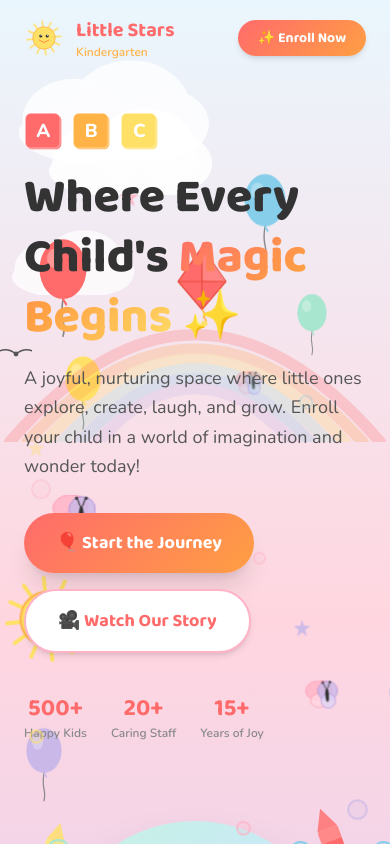
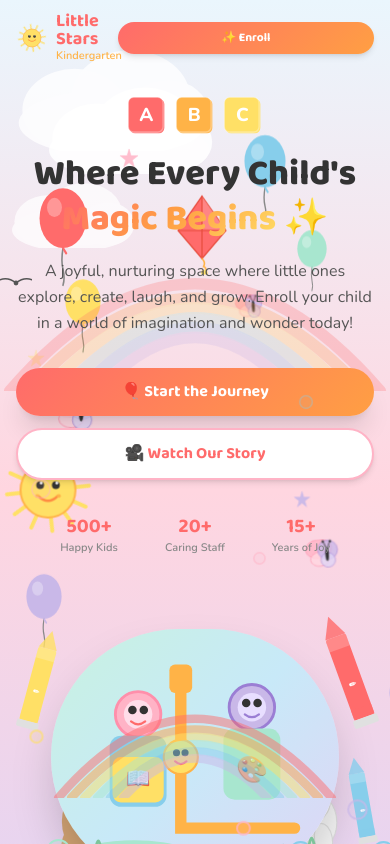
Before and after one commit to pravin1605/kindergarden2, a React (Vite) app: page / in a window 390 px wide. Shown: the top 844 px of the page. Built offline with nearby package versions, Linux system fonts and the light colour scheme; the HTML template or start-up script is replaced by a standard one.

Commit message:
Make website responsive

```diff
--- a/src/App.tsx
+++ b/src/App.tsx
@@ -233,24 +233,24 @@ function LoadingScreen({ onDone }: { onDone: () => void }) {
   const blockColors = ['#FF6B6B','#FF9F43','#FFE066','#A8E6CF','#87CEEB','#C9B8E8','#FFB3C6']
 
   return (
-    <div className="loading-screen">
-      <SmilingSun className="w-20 h-20 animate-pulse-soft mb-4" />
-      <h1 className="text-4xl font-bold text-center mb-2" style={{ fontFamily: "'Baloo 2', cursive", color: '#FF6B6B' }}>
+    <div className="loading-screen px-4 sm:px-6">
+      <SmilingSun className="w-16 h-16 sm:w-20 sm:h-20 animate-pulse-soft mb-4" />
+      <h1 className="text-3xl sm:text-4xl font-bold text-center mb-2" style={{ fontFamily: "'Baloo 2', cursive", color: '#FF6B6B' }}>
         Little Stars Kindergarten
       </h1>
-      <div className="flex gap-3 mb-8">
+      <div className="flex flex-wrap justify-center gap-2 sm:gap-3 mb-6 sm:mb-8">
         {blocks.map((l, i) => (
           <BuildingBlock key={i} letter={l} color={blockColors[i]}
-            className={`w-12 h-12 animate-pop-in`}
+            className={`w-10 h-10 sm:w-12 sm:h-12 animate-pop-in`}
             style={{ animationDelay: `${i * 0.1}s` } as React.CSSProperties} />
         ))}
       </div>
       {/* Rainbow arc */}
-      <div className="relative w-64 h-16 mb-6">
+      <div className="relative w-56 sm:w-64 h-14 sm:h-16 mb-6">
         <Rainbow className="absolute inset-0 w-full h-full" />
       </div>
       {/* Train track */}
-      <div className="relative w-full h-16 overflow-hidden">
+      <div className="relative w-full max-w-xl h-16 overflow-hidden">
         <div className="absolute bottom-0 w-full h-2 bg-amber-200 rounded" />
         <svg viewBox="0 0 120 40" style={{ position: 'absolute', bottom: 4, left: trainPos, width: 120 }} fill="none">
           <rect x="0" y="10" width="110" height="22" rx="6" fill="#FF6B6B" />
@@ -265,11 +265,11 @@ function LoadingScreen({ onDone }: { onDone: () => void }) {
           <path d="M0 14 Q-8 6 -4 0" stroke="white" strokeWidth="3" fill="none" strokeOpacity="0.7" />
         </svg>
       </div>
-      <div className="mt-6 w-64 h-3 bg-white rounded-full overflow-hidden shadow-inner">
+      <div className="mt-6 w-full max-w-xs sm:max-w-sm h-3 bg-white rounded-full overflow-hidden shadow-inner">
         <div className="h-full rounded-full transition-all duration-100"
           style={{ width: `${progress}%`, background: 'linear-gradient(90deg, #FF6B6B, #FF9F43, #FFE066, #A8E6CF, #87CEEB, #C9B8E8)' }} />
       </div>
-      <p className="mt-2 text-sm font-semibold" style={{ color: '#888', fontFamily: "'Nunito', sans-serif" }}>
+      <p className="mt-2 text-sm font-semibold text-center" style={{ color: '#888', fontFamily: "'Nunito', sans-serif" }}>
         {progress < 100 ? 'Getting ready for fun...' : 'Let\'s go! 🎉'}
       </p>
     </div>
@@ -289,12 +289,12 @@ function Navbar() {
   return (
     <nav className={`fixed top-0 left-0 right-0 z-50 transition-all duration-300 ${scrolled ? 'shadow-lg' : ''}`}
       style={{ background: scrolled ? 'rgba(255,255,255,0.95)' : 'transparent', backdropFilter: scrolled ? 'blur(12px)' : 'none' }}>
-      <div className="max-w-6xl mx-auto px-6 py-4 flex items-center justify-between">
-        <div className="flex items-center gap-3">
-          <SmilingSun className="w-10 h-10" />
-          <div>
-            <span className="text-xl font-bold" style={{ fontFamily: "'Baloo 2', cursive", color: '#FF6B6B' }}>Little Stars</span>
-            <span className="block text-xs font-semibold" style={{ color: '#FFB347', fontFamily: "'Nunito', sans-serif" }}>Kindergarten</span>
+      <div className="max-w-6xl mx-auto px-4 sm:px-6 py-3 sm:py-4 flex items-center justify-between gap-3">
+        <div className="flex items-center gap-2 sm:gap-3 min-w-0">
+          <SmilingSun className="w-8 h-8 sm:w-10 sm:h-10 flex-shrink-0" />
+          <div className="min-w-0">
+            <span className="block text-lg sm:text-xl font-bold leading-none" style={{ fontFamily: "'Baloo 2', cursive", color: '#FF6B6B' }}>Little Stars</span>
+            <span className="block text-[11px] sm:text-xs font-semibold" style={{ color: '#FFB347', fontFamily: "'Nunito', sans-serif" }}>Kindergarten</span>
           </div>
         </div>
         <div className="hidden md:flex items-center gap-6">
@@ -306,9 +306,9 @@ function Navbar() {
             </a>
           ))}
         </div>
-        <button className="btn-pill px-5 py-2 text-white text-sm shadow-md"
+        <button className="btn-pill px-3 py-2 sm:px-5 sm:py-2 text-white text-xs sm:text-sm shadow-md"
           style={{ background: 'linear-gradient(135deg, #FF6B6B, #FF9F43)', fontFamily: "'Baloo 2', cursive" }}>
-          ✨ Enroll Now
+          ✨ Enroll
         </button>
       </div>
     </nav>
@@ -361,51 +361,51 @@ function Hero() {
       <Rainbow className="absolute w-full opacity-30" style={{ top: '20%', left: 0 }} />
 
       {/* Main content */}
-      <div className="relative z-10 max-w-6xl mx-auto px-6 pt-28 pb-32 grid md:grid-cols-2 gap-12 items-center">
-        <div>
-          <div className="flex gap-2 mb-4">
+      <div className="relative z-10 max-w-6xl mx-auto px-4 sm:px-6 pt-24 pb-24 sm:pt-28 sm:pb-32 grid gap-8 lg:grid-cols-2 lg:gap-12 items-center">
+        <div className="text-center lg:text-left">
+          <div className="flex justify-center lg:justify-start gap-2 mb-4">
             <BuildingBlock letter="A" color="#FF6B6B" className="w-10 h-10 animate-pop-in" />
             <BuildingBlock letter="B" color="#FFB347" className="w-10 h-10 animate-pop-in delay-100" />
             <BuildingBlock letter="C" color="#FFE066" className="w-10 h-10 animate-pop-in delay-200" />
           </div>
-          <h1 className="text-5xl md:text-6xl font-extrabold leading-tight mb-4"
+          <h1 className="text-4xl sm:text-5xl md:text-6xl font-extrabold leading-tight mb-4"
             style={{ fontFamily: "'Baloo 2', cursive", color: '#333' }}>
             Where Every Child's{' '}
             <span style={{ background: 'linear-gradient(135deg, #FF6B6B, #FF9F43, #FFE066)', WebkitBackgroundClip: 'text', WebkitTextFillColor: 'transparent' }}>
               Magic Begins
             </span>{' '}✨
           </h1>
-          <p className="text-lg leading-relaxed mb-8" style={{ color: '#555', fontFamily: "'Nunito', sans-serif" }}>
+          <p className="text-base sm:text-lg leading-relaxed mb-8 max-w-2xl mx-auto lg:mx-0" style={{ color: '#555', fontFamily: "'Nunito', sans-serif" }}>
             A joyful, nurturing space where little ones explore, create, laugh, and grow.
             Enroll your child in a world of imagination and wonder today!
           </p>
-          <div className="flex flex-wrap gap-4">
-            <button className="btn-pill px-8 py-4 text-white text-lg shadow-xl"
+          <div className="flex flex-col sm:flex-row flex-wrap justify-center lg:justify-start gap-3 sm:gap-4">
+            <button className="btn-pill px-6 sm:px-8 py-3 sm:py-4 text-white text-base sm:text-lg shadow-xl"
               style={{ background: 'linear-gradient(135deg, #FF6B6B, #FF9F43)' }}>
               🎈 Start the Journey
             </button>
-            <button className="btn-pill px-8 py-4 text-lg shadow-md"
+            <button className="btn-pill px-6 sm:px-8 py-3 sm:py-4 text-base sm:text-lg shadow-md"
               style={{ background: 'white', color: '#FF6B6B', border: '2px solid #FFB3C6' }}>
               🎥 Watch Our Story
             </button>
           </div>
           {/* Stats */}
-          <div className="flex gap-6 mt-10">
+          <div className="flex flex-wrap justify-center lg:justify-start gap-4 sm:gap-6 mt-8 sm:mt-10">
             {[['500+','Happy Kids'],['20+','Caring Staff'],['15+','Years of Joy']].map(([num, label]) => (
-              <div key={label} className="text-center">
-                <div className="text-2xl font-bold" style={{ fontFamily: "'Baloo 2', cursive", color: '#FF6B6B' }}>{num}</div>
-                <div className="text-xs font-semibold" style={{ color: '#888', fontFamily: "'Nunito', sans-serif" }}>{label}</div>
+              <div key={label} className="text-center min-w-[90px]">
+                <div className="text-xl sm:text-2xl font-bold" style={{ fontFamily: "'Baloo 2', cursive", color: '#FF6B6B' }}>{num}</div>
+                <div className="text-[11px] sm:text-xs font-semibold" style={{ color: '#888', fontFamily: "'Nunito', sans-serif" }}>{label}</div>
               </div>
             ))}
           </div>
         </div>
 
         {/* Hero illustration */}
-        <div className="relative flex justify-center items-end h-80 md:h-auto">
+        <div className="relative flex justify-center items-end h-72 sm:h-80 md:h-auto mt-2 lg:mt-0">
           <TeddyBear className="w-32 h-32 absolute bottom-0 left-4 animate-float delay-300" />
           <Rabbit className="w-24 h-28 absolute bottom-0 right-4 animate-float delay-700" />
           {/* Playground scene */}
-          <div className="relative w-72 h-72 rounded-full shadow-2xl flex items-center justify-center"
+          <div className="relative w-full max-w-[18rem] sm:max-w-[22rem] h-64 sm:h-72 rounded-full shadow-2xl flex items-center justify-center"
             style={{ background: 'linear-gradient(135deg, #C8F2E0 0%, #C8E9F8 50%, #E0D4F5 100%)' }}>
             <Rainbow className="absolute w-full opacity-60" style={{ top: '10%' }} />
             {/* Children stick figures */}
@@ -476,8 +476,8 @@ function Programs() {
       <Star className="absolute w-7 animate-twinkle delay-500" style={{ top: '60%', right: '4%' }} color="#FFB3C6" />
       <Butterfly className="absolute w-14 animate-sway" style={{ top: '15%', right: '8%' }} />
 
-      <div className="max-w-6xl mx-auto px-6">
-        <div className="text-center mb-14">
+      <div className="max-w-6xl mx-auto px-4 sm:px-6">
+        <div className="text-center mb-10 sm:mb-14">
           <div className="flex justify-center gap-2 mb-3">
             <BuildingBlock letter="1" color="#FF6B6B" className="w-9 h-9" />
             <BuildingBlock letter="2" color="#FF9F43" className="w-9 h-9" />
@@ -491,9 +491,9 @@ function Programs() {
           </p>
         </div>
 
-        <div className="grid md:grid-cols-2 lg:grid-cols-3 gap-6">
+        <div className="grid grid-cols-1 sm:grid-cols-2 xl:grid-cols-3 gap-4 sm:gap-6">
           {programs.map((p, i) => (
-            <div key={i} className="card-hover rounded-3xl p-7 cursor-pointer"
+            <div key={i} className="card-hover rounded-3xl p-5 sm:p-7 cursor-pointer"
               style={{ background: p.bg, border: `2px solid ${p.color}40` }}>
               <div className="text-4xl mb-4">{p.icon}</div>
               <div className="inline-block px-3 py-1 rounded-full text-xs font-bold mb-3"
@@ -538,8 +538,8 @@ function WhyUs() {
       <Cloud className="absolute w-32 opacity-50" style={{ top: '50%', right: '0' }} />
       <Kite className="absolute w-14 animate-float-slow" style={{ top: '10%', right: '12%' }} />
 
-      <div className="max-w-6xl mx-auto px-6">
-        <div className="text-center mb-14">
+      <div className="max-w-6xl mx-auto px-4 sm:px-6">
+        <div className="text-center mb-10 sm:mb-14">
           <h2 className="text-4xl font-bold mb-3" style={{ fontFamily: "'Baloo 2', cursive", color: '#333' }}>
             Why Families Love Us 💕
           </h2>
@@ -547,9 +547,9 @@ function WhyUs() {
             We believe every child deserves the best start in life
           </p>
         </div>
-        <div className="grid md:grid-cols-2 lg:grid-cols-3 gap-6">
+        <div className="grid grid-cols-1 sm:grid-cols-2 xl:grid-cols-3 gap-4 sm:gap-6">
           {reasons.map((r, i) => (
-            <div key={i} className="card-hover bg-white rounded-3xl p-7 shadow-md">
+            <div key={i} className="card-hover bg-white rounded-3xl p-5 sm:p-7 shadow-md">
               <div className="w-14 h-14 rounded-2xl flex items-center justify-center text-2xl mb-4"
                 style={{ background: ['#FFD6E0','#C8E9F8','#C8F2E0','#FFF3AA','#E8DEFF','#FFE4CC'][i % 6] }}>
                 {r.icon}
@@ -583,8 +583,8 @@ function Activities() {
       <Star className="absolute w-8 animate-twinkle" style={{ top: '8%', right: '5%' }} color="#FFE066" />
       <PaperAirplane className="absolute w-16 animate-float-slow" style={{ top: '20%', left: '5%' }} />
 
-      <div className="max-w-6xl mx-auto px-6">
-        <div className="text-center mb-14">
+      <div className="max-w-6xl mx-auto px-4 sm:px-6">
+        <div className="text-center mb-10 sm:mb-14">
           <h2 className="text-4xl font-bold mb-3" style={{ fontFamily: "'Baloo 2', cursive", color: '#333' }}>
             A Day of Adventures 🌟
           </h2>
@@ -592,7 +592,7 @@ function Activities() {
             Every day is packed with joyful activities that spark creativity and growth
           </p>
         </div>
-        <div className="grid grid-cols-2 md:grid-cols-4 gap-4">
+        <div className="grid grid-cols-1 sm:grid-cols-2 lg:grid-cols-4 gap-4">
           {activities.map((a, i) => (
             <div key={i} className="card-hover rounded-3xl p-5 text-center cursor-pointer"
               style={{ background: `${a.color}30`, border: `2px solid ${a.color}60` }}>
@@ -634,8 +634,8 @@ function Gallery() {
       <Balloon color="#FFE066" className="absolute w-12 animate-float delay-500" style={{ top: '20%', right: '5%' }} />
       <Star className="absolute w-7 animate-twinkle delay-300" style={{ bottom: '20%', left: '6%' }} color="#C9B8E8" />
 
-      <div className="max-w-6xl mx-auto px-6">
-        <div className="text-center mb-14">
+      <div className="max-w-6xl mx-auto px-4 sm:px-6">
+        <div className="text-center mb-10 sm:mb-14">
           <h2 className="text-4xl font-bold mb-3" style={{ fontFamily: "'Baloo 2', cursive", color: '#333' }}>
             Snapshots of Joy 📸
           </h2>
@@ -643,7 +643,7 @@ function Gallery() {
             A peek into the magical moments that happen every day at Little Stars
           </p>
         </div>
-        <div className="grid grid-cols-2 md:grid-cols-3 gap-8 place-items-center">
+        <div className="grid grid-cols-1 sm:grid-cols-2 lg:grid-cols-3 gap-6 sm:gap-8 place-items-center">
           {photos.map((p, i) => (
             <div key={i} className="polaroid w-full max-w-xs"
               style={{ transform: `rotate(${p.rotate})`, background: 'white', borderRadius: 8 }}>
@@ -682,13 +682,13 @@ function Testimonials() {
       <Cloud className="absolute w-36 opacity-50" style={{ top: '5%', right: '5%' }} />
       <Star className="absolute w-9 animate-twinkle" style={{ bottom: '15%', left: '8%' }} color="#FFE066" />
 
-      <div className="max-w-5xl mx-auto px-6">
+      <div className="max-w-5xl mx-auto px-4 sm:px-6">
         <div className="text-center mb-14">
           <h2 className="text-4xl font-bold mb-3" style={{ fontFamily: "'Baloo 2', cursive", color: '#333' }}>
             Happy Families 🌸
           </h2>
         </div>
-        <div className="grid md:grid-cols-3 gap-6">
+        <div className="grid grid-cols-1 md:grid-cols-2 xl:grid-cols-3 gap-4 sm:gap-6">
           {reviews.map((r, i) => (
             <div key={i} className="card-hover bg-white rounded-3xl p-7 shadow-md">
               <div className="flex mb-3">
@@ -719,7 +719,7 @@ function Contact() {
       <Balloon color="#C9B8E8" className="absolute w-10 animate-float delay-500" style={{ top: '20%', right: '8%' }} />
       <Rainbow className="absolute w-full opacity-20" style={{ top: 0 }} />
 
-      <div className="max-w-3xl mx-auto px-6 text-center relative z-10">
+      <div className="max-w-3xl mx-auto px-4 sm:px-6 text-center relative z-10">
         <SmilingSun className="w-16 h-16 mx-auto mb-4" />
         <h2 className="text-4xl font-bold mb-4" style={{ fontFamily: "'Baloo 2', cursive", color: '#333' }}>
           Ready to Join Our Family? 🎉
@@ -727,8 +727,8 @@ function Contact() {
         <p className="text-lg mb-8" style={{ color: '#555', fontFamily: "'Nunito', sans-serif" }}>
           Schedule a free tour and see the magic for yourself! Enrollment is open for the 2025–2026 year.
         </p>
-        <div className="bg-white rounded-3xl p-8 shadow-xl">
-          <div className="grid md:grid-cols-2 gap-4 mb-4">
+        <div className="bg-white rounded-3xl p-5 sm:p-8 shadow-xl">
+          <div className="grid grid-cols-1 md:grid-cols-2 gap-3 sm:gap-4 mb-4">
             <input placeholder="Parent's Name" className="w-full px-5 py-3 rounded-2xl border-2 text-sm outline-none focus:border-sky-300 transition-colors"
               style={{ borderColor: '#C8E9F8', fontFamily: "'Nunito', sans-serif" }} />
             <input placeholder="Child's Name & Age" className="w-full px-5 py-3 rounded-2xl border-2 text-sm outline-none focus:border-pink-300 transition-colors"
@@ -743,7 +743,7 @@ function Contact() {
             🌈 Book a Free Tour Today!
           </button>
         </div>
-        <div className="flex justify-center gap-8 mt-8">
+        <div className="flex flex-wrap justify-center gap-4 sm:gap-8 mt-8">
           {[['📍','123 Sunshine Lane, Joyville'],['📞','(555) 123-4567'],['✉️','hello@littlestars.edu']].map(([icon, text]) => (
             <div key={text} className="text-center">
               <div className="text-2xl mb-1">{icon}</div>
@@ -819,8 +819,8 @@ function Footer() {
         </svg>
       </div>
 
-      <div className="relative z-10 py-10 px-6" style={{ background: '#5FB87A' }}>
-        <div className="max-w-6xl mx-auto grid md:grid-cols-4 gap-8 text-white">
+      <div className="relative z-10 py-10 px-4 sm:px-6" style={{ background: '#5FB87A' }}>
+        <div className="max-w-6xl mx-auto grid grid-cols-1 sm:grid-cols-2 lg:grid-cols-4 gap-6 sm:gap-8 text-white">
           <div>
             <div className="flex items-center gap-2 mb-3">
               <SmilingSun className="w-10 h-10" />
--- a/src/index.css
+++ b/src/index.css
@@ -41,6 +41,29 @@ body {
   font-family: 'Nunito', sans-serif;
   background-color: #EAF6FD;
   overflow-x: hidden;
+  font-size: 16px;
+}
+
+@media (max-width: 640px) {
+  body {
+    font-size: 15px;
+  }
+
+  .sparkle-cursor {
+    display: none;
+  }
+
+  .btn-pill {
+    width: 100%;
+    justify-content: center;
+  }
+}
+
+@media (max-width: 768px) {
+  .card-hover:hover {
+    transform: none;
+    box-shadow: 0 12px 30px rgba(0, 0, 0, 0.12);
+  }
 }
 
 h1, h2, h3, h4, h5 {
```
